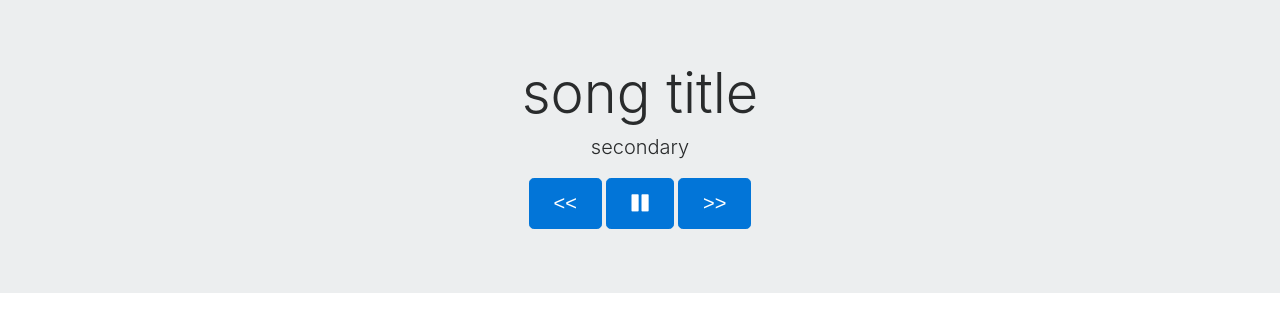
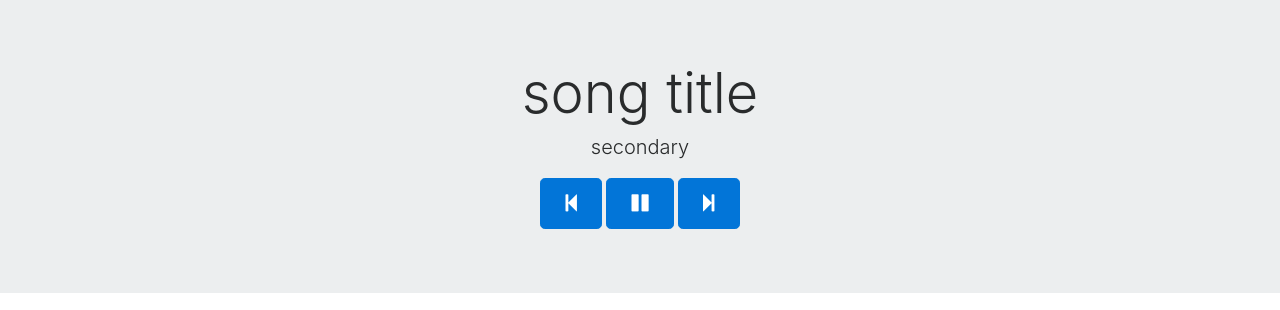
Before and after one commit to adeebshihadeh/carvis-proto, a Flask app: page / in a window 1280 px wide. Shown: the part 490-800 px from the top of the page. Run offline with Flask 2, Linux system fonts and the light colour scheme; some libraries are stand-ins or nearby versions.

Commit message:
jraphics

```diff
--- a/app/templates/music.html
+++ b/app/templates/music.html
@@ -3,7 +3,7 @@
     <h1 class="display-4" id="audio-primary-info" style="text-align: center;">song title</h1>
     <p class="lead" id="audio-secondary-info">secondary</p>
   </div>
-  <button id="audio-previous" class="btn btn-lg btn-primary"><<</button>
+  <button id="audio-previous" class="btn btn-lg btn-primary"><i class="fa fa-step-backward"></i></button>
   <button id="audio-playpause" class="btn btn-lg btn-primary"><i class="fa fa-pause"></i></button>
-  <button id="audio-next" class="btn btn-lg btn-primary">>></button>
+  <button id="audio-next" class="btn btn-lg btn-primary"><i class="fa fa-step-forward"></i></button>
 </div>
```
